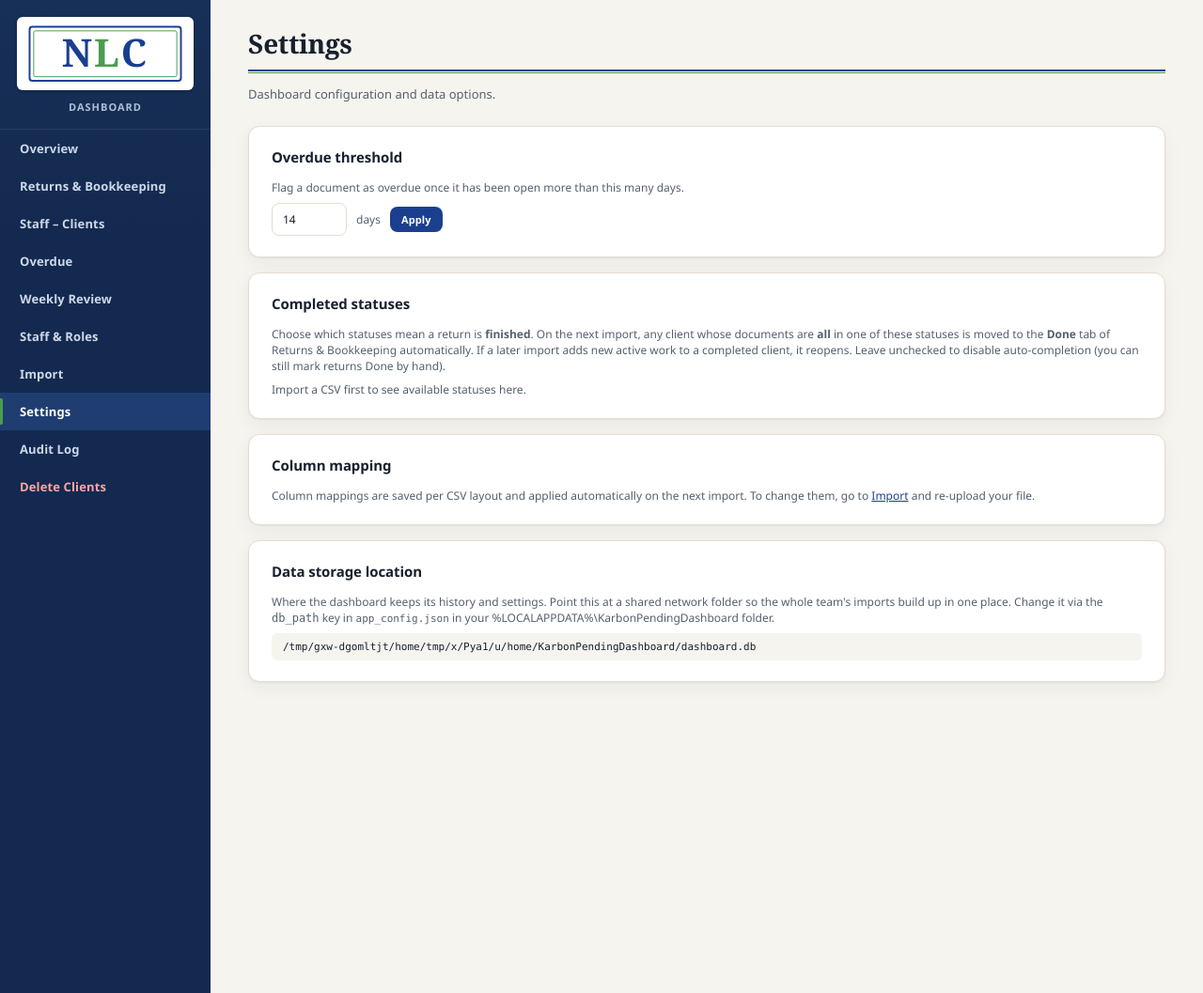
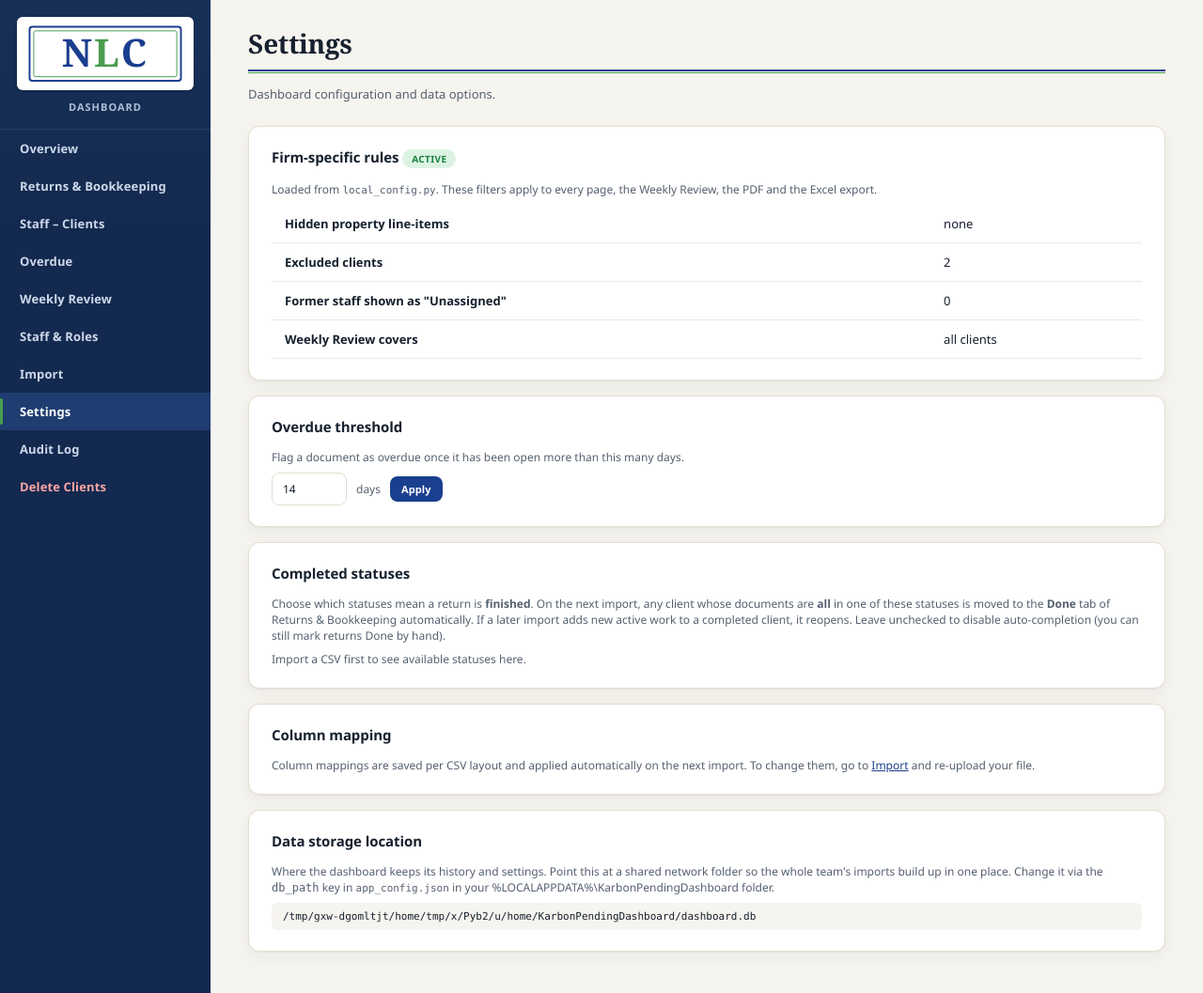
Before and after one commit to NLC-Team/NLC-Weekly-Dashboard, a Flask app: page /settings in a window 1280 px wide. Shown: the whole page at 94% size. Run offline with Flask 3, Linux system fonts and the light colour scheme; data comes from the database, SQL or seed files in the repository; data that the repository does not hold is empty.

Commit message:
Make a missing local_config.py visible instead of silently changing the numbers
A clone has no local_config.py, so it applies none of the firm's filters. On the
same database that is not a small difference: 5,571 rows instead of 5,394, 1,148
overdue instead of 1,124, a Weekly Review scope of 1,119 instead of 864, three
former staff back under their own names, and the excluded internal clients back
in the totals. Nothing errors — the dashboard just quietly disagrees with the
installation it was copied from, which reads as a data bug rather than a config
difference.

So say it out loud:

- config.FIRM_RULES_LOADED / FIRM_RULES_PATH record whether the file was found.
- Settings leads with a "Firm-specific rules" card: either "active" with a
  summary of what is applied, or "not configured" with the specific consequences
  and how to fix it. Placed above the other settings and outlined in red when
  missing.
- Startup logs it either way, so anyone comparing two copies finds it in app.log.

Pinned the runtime dependencies with ~= to the versions this dashboard actually
runs on (flask 3.1.3, waitress 3.0.2, pandas 3.0.3, matplotlib 3.11.0, openpyxl
3.1.5). Unpinned, a colleague cloning in six months would get whatever major
version is current — pandas and matplotlib both break across minors — which is
the other way two copies drift apart. Verified the pins resolve (pip --dry-run,
exit 0) and that they match the live environment exactly. A comment says to
loosen a line rather than be blocked if a pin won't install.

README now has an explicit warning that a clone will NOT show the same figures,
and says to copy the existing machine's local_config.py across to match.

Also fixed conftest, which neutralised four firm rules but not REVIEW_SCOPE_LABEL
— a test asserting the fallback wording was reading this machine's real config.
That is exactly the machine-dependence conftest exists to prevent; a new test
caught it.

204 tests pass. Settings verified rendering both states against the real database.

Co-Authored-By: Claude Opus 5 (1M context) <noreply@anthropic.com>

```diff
--- a/src/config.py
+++ b/src/config.py
@@ -29,6 +29,14 @@ try:
     import local_config as _local
 except ModuleNotFoundError:
     _local = None
+
+# True when a local_config.py was found. Without one the dashboard runs fine but
+# applies NONE of the rules below, so its figures will legitimately differ from an
+# installation that has one — more rows, more overdue, former staff under their own
+# names, and a firm-wide Weekly Review. That is a real difference, not a bug, so it
+# is surfaced on the Settings page and in the startup log rather than left silent.
+FIRM_RULES_LOADED = _local is not None
+FIRM_RULES_PATH = str(Path(__file__).with_name("local_config.py"))
 
 
 def _firm_setting(name, default):
--- a/src/templates/settings.html
+++ b/src/templates/settings.html
@@ -4,6 +4,61 @@
 <p class="subtitle">Dashboard configuration and data options.</p>
 
 {% if msg %}<div class="msg {{ 'msg-ok' if msg_type == 'ok' else 'msg-err' }}">{{ msg }}</div>{% endif %}
+
+<!-- Firm-specific rules. Shown first, and loudly when missing: without them this
+     copy shows MORE rows than one that has them, which otherwise looks like a
+     data problem rather than a configuration difference. -->
+<div class="card mb-2" {% if not firm_rules.loaded %}style="border-color:var(--danger-border)"{% endif %}>
+  <div class="card-title">
+    Firm-specific rules
+    {% if firm_rules.loaded %}
+    <span class="badge badge-done">active</span>
+    {% else %}
+    <span class="badge badge-overdue">not configured</span>
+    {% endif %}
+  </div>
+  {% if firm_rules.loaded %}
+  <p class="text-muted mb-1" style="font-size:12px">
+    Loaded from <span class="monospace">local_config.py</span>. These filters apply to
+    every page, the Weekly Review, the PDF and the Excel export.
+  </p>
+  <div class="table-wrap">
+    <table>
+      <tbody>
+        <tr><td style="font-weight:600">Hidden property line-items</td>
+            <td>{{ firm_rules.hidden_assignee or 'none' }}</td></tr>
+        <tr><td style="font-weight:600">Excluded clients</td>
+            <td>{{ firm_rules.excluded_clients }}</td></tr>
+        <tr><td style="font-weight:600">Former staff shown as "Unassigned"</td>
+            <td>{{ firm_rules.former_staff }}</td></tr>
+        <tr><td style="font-weight:600">Weekly Review covers</td>
+            <td>{{ firm_rules.review_scope }}</td></tr>
+      </tbody>
+    </table>
+  </div>
+  {% else %}
+  <p style="font-size:13px;color:var(--danger);font-weight:600;margin-bottom:8px">
+    No <span class="monospace">local_config.py</span> was found, so none of the firm's
+    filters are being applied.
+  </p>
+  <p class="text-muted mb-1" style="font-size:12px">
+    This dashboard still works, but its figures will <strong>not match</strong> a copy
+    that has the file: nothing is hidden or excluded, former staff appear under their
+    own names instead of "Unassigned", and the Weekly Review covers
+    <strong>{{ firm_rules.review_scope }}</strong> rather than one partner's clients.
+    Expect more rows and a higher overdue count.
+  </p>
+  <p class="text-muted mb-1" style="font-size:12px">
+    To match another installation, copy that machine's
+    <span class="monospace">local_config.py</span> into
+    <span class="monospace">src\</span> and restart. Starting fresh? Copy
+    <span class="monospace">src\local_config.example.py</span> to
+    <span class="monospace">src\local_config.py</span> and fill it in. It is
+    deliberately not in version control — it names real staff and clients.
+  </p>
+  <p class="monospace" style="background:var(--bg);padding:8px 12px;border-radius:6px;font-size:11px;color:var(--text)">{{ firm_rules.path }}</p>
+  {% endif %}
+</div>
 
 <!-- Overdue threshold -->
 <div class="card mb-2">
--- a/src/webapp.py
+++ b/src/webapp.py
@@ -55,6 +55,20 @@ _log_file_handler = logging.FileHandler(config.default_log_path(), encoding="utf
 _log_file_handler.setFormatter(logging.Formatter(
     "%(asctime)s %(levelname)s %(message)s", datefmt="%Y-%m-%d %H:%M:%S"))
 logging.getLogger().addHandler(_log_file_handler)
+
+# Say up front whether the firm-specific rules were found. Without them the
+# dashboard runs, but hides/excludes/relabels nothing and the Weekly Review goes
+# firm-wide -- so its figures differ from an installation that has them. That is
+# the single most likely reason two copies of this app disagree, so it goes in the
+# log where anyone comparing numbers will find it.
+if config.FIRM_RULES_LOADED:
+    logging.info("Firm rules: loaded from %s", config.FIRM_RULES_PATH)
+else:
+    logging.warning(
+        "Firm rules: NO local_config.py found (looked for %s). Nothing will be "
+        "hidden or excluded, former staff keep their own names, and the Weekly "
+        "Review covers every client. Copy local_config.example.py to "
+        "local_config.py to match another installation.", config.FIRM_RULES_PATH)
 
 app = Flask(__name__)
 # Random key persisted per-machine (see config.get_or_create_secret_key). There
@@ -977,6 +991,16 @@ def settings():
                            completed_statuses=_completed_statuses(),
                            all_statuses=_known_statuses(),
                            db_path=str(get_store().db_path),
+                           # So anyone comparing this copy with another can see at
+                           # a glance whether the firm rules are in effect.
+                           firm_rules={
+                               "loaded": config.FIRM_RULES_LOADED,
+                               "path": config.FIRM_RULES_PATH,
+                               "hidden_assignee": config.HIDDEN_ITEM_ASSIGNEE,
+                               "excluded_clients": len(config.EXCLUDED_CLIENT_NAMES),
+                               "former_staff": len(config.UNASSIGNED_STAFF_NAMES),
+                               "review_scope": review.scope_clients_label(),
+                           },
                            msg=request.args.get("msg", ""),
                            msg_type=request.args.get("mt", "ok"))
 
```
Also changed, not shown: requirements.txt (+16 -6 lines), tests/conftest.py (+1 -0 lines), tests/test_firm_rules_status.py (added, +55 -0 lines), README.md.
